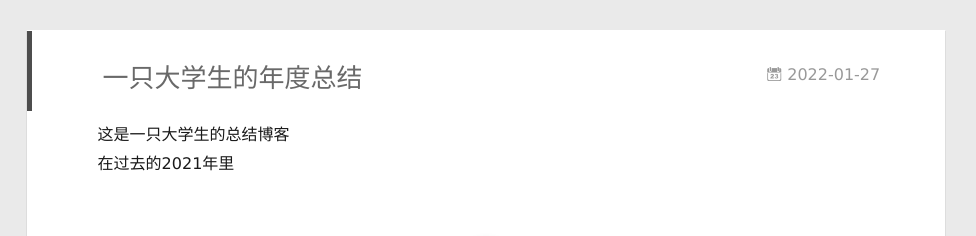
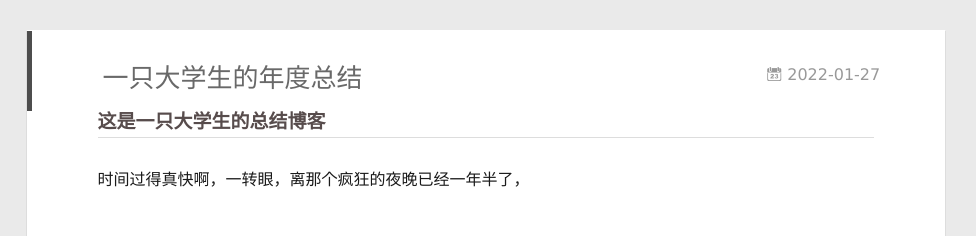
Before and after one commit to habc706/habc706.github.io, a plain HTML site: page 2022/01/27/一直大学生的年度总结/index.html in a window 1280 px wide. Shown: the top 236 px of the page, 304-1280 px from the left. Drawn offline with Linux system fonts and the light colour scheme.

Commit message:
Site updated: 2022-01-28 18:08:58

```diff
--- a/2022/01/27/一直大学生的年度总结/index.html
+++ b/2022/01/27/一直大学生的年度总结/index.html
@@ -8,15 +8,15 @@
   <link rel="dns-prefetch" href="http://example.com">
   <title>一只大学生的年度总结 | habc706</title>
   <meta name="viewport" content="width=device-width, initial-scale=1, maximum-scale=1">
-  <meta name="description" content="这是一只大学生的总结博客在过去的2021年里">
+  <meta name="description" content="这是一只大学生的总结博客时间过得真快啊，一转眼，离那个疯狂的夜晚已经一年半了，">
 <meta property="og:type" content="article">
 <meta property="og:title" content="一只大学生的年度总结">
 <meta property="og:url" content="http://example.com/2022/01/27/%E4%B8%80%E7%9B%B4%E5%A4%A7%E5%AD%A6%E7%94%9F%E7%9A%84%E5%B9%B4%E5%BA%A6%E6%80%BB%E7%BB%93/index.html">
 <meta property="og:site_name" content="habc706">
-<meta property="og:description" content="这是一只大学生的总结博客在过去的2021年里">
+<meta property="og:description" content="这是一只大学生的总结博客时间过得真快啊，一转眼，离那个疯狂的夜晚已经一年半了，">
 <meta property="og:locale" content="zh_CN">
 <meta property="article:published_time" content="2022-01-27T15:32:24.000Z">
-<meta property="article:modified_time" content="2022-01-28T02:16:04.157Z">
+<meta property="article:modified_time" content="2022-01-28T10:02:39.152Z">
 <meta property="article:author" content="habc706">
 <meta property="article:tag" content="音乐、代码">
 <meta name="twitter:card" content="summary">
@@ -171,7 +171,7 @@
 
     <div class="article-entry" itemprop="articleBody">
 
-        <p>这是一只大学生的总结博客<br>在过去的2021年里</p>
+        <h3 id="这是一只大学生的总结博客"><a href="#这是一只大学生的总结博客" class="headerlink" title="这是一只大学生的总结博客"></a>这是一只大学生的总结博客</h3><p>时间过得真快啊，一转眼，离那个疯狂的夜晚已经一年半了，</p>
 
 
 
```
Also changed, not shown: index.html (+1 -1 lines).
